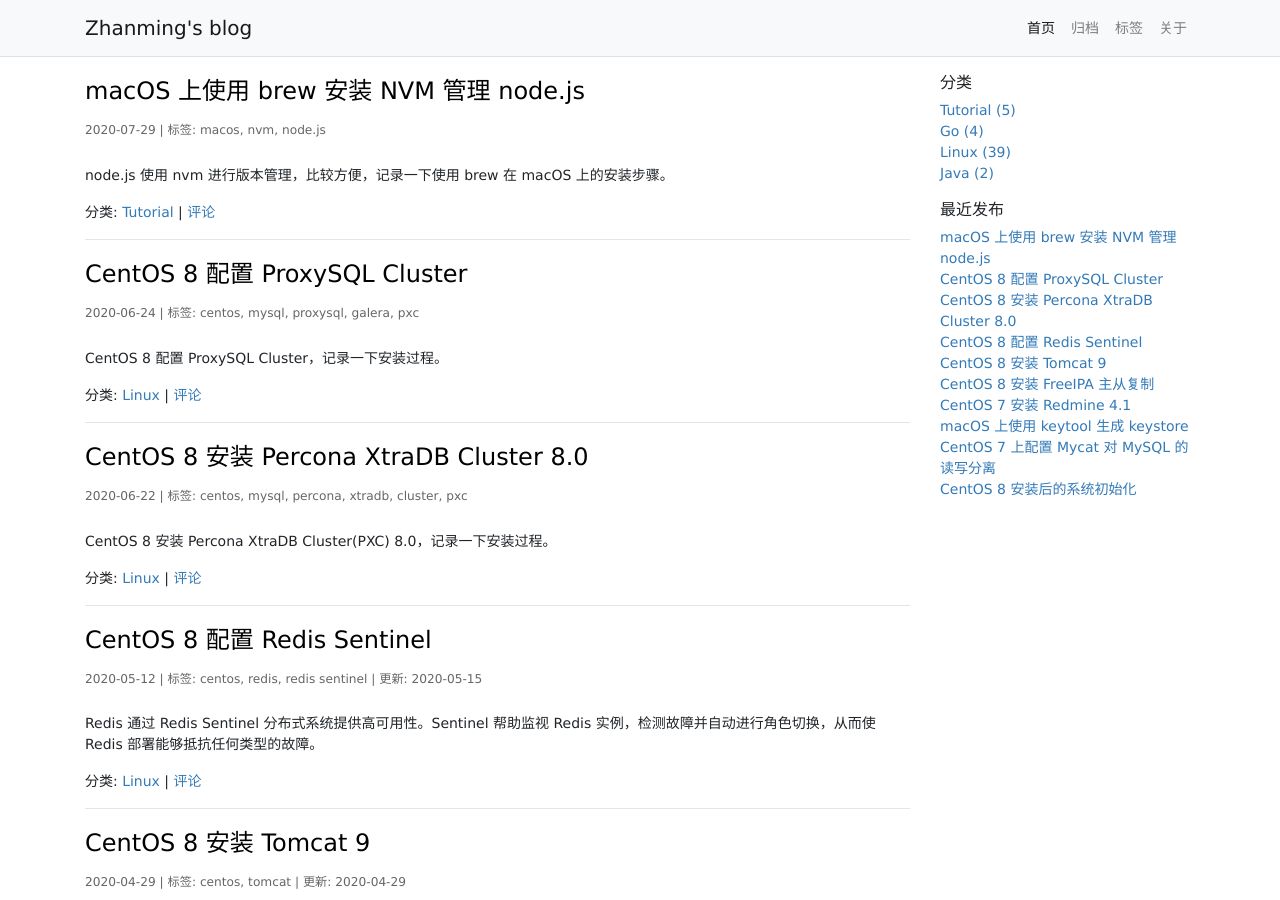
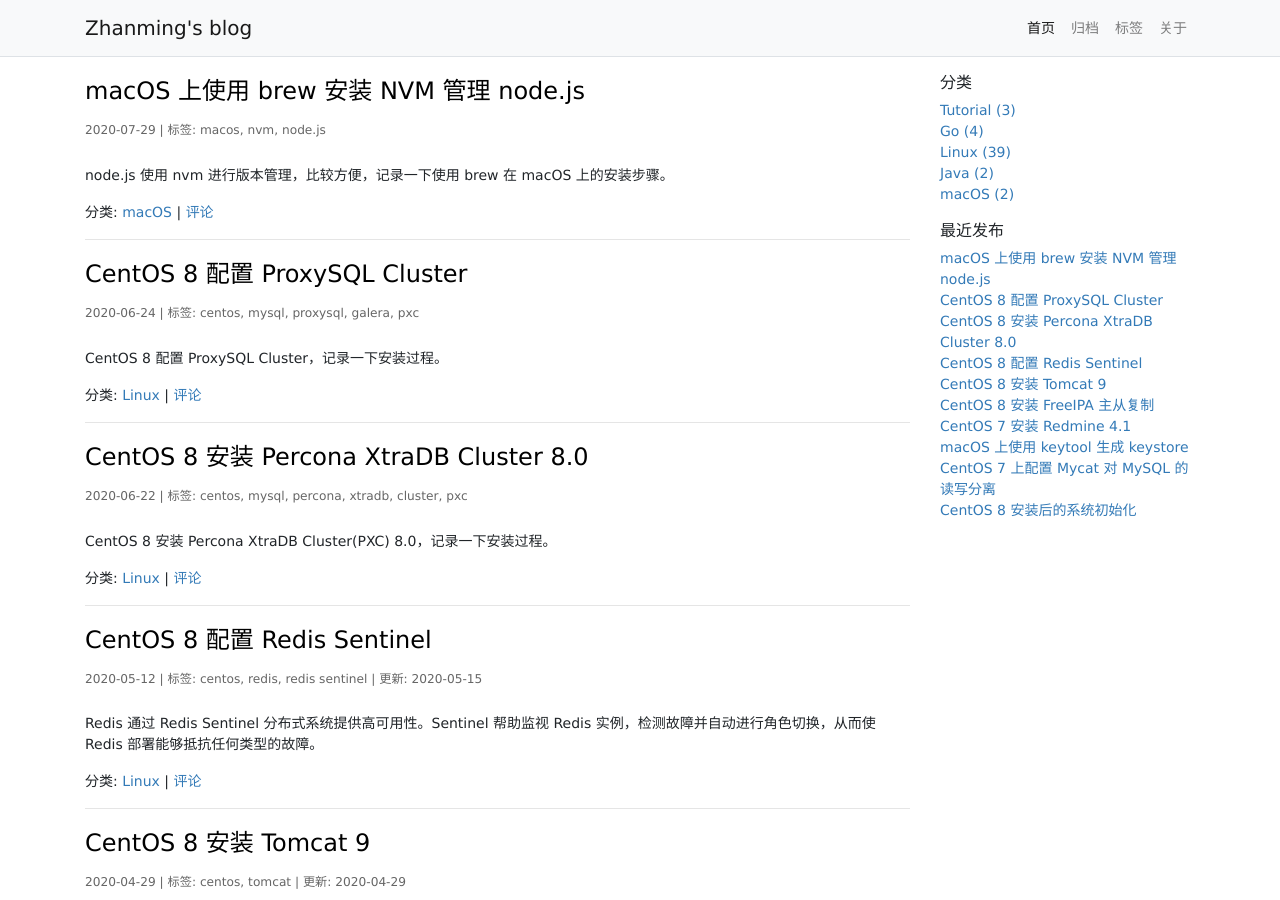
Before and after one commit to zhanming/zhanming.github.com, a Jekyll site: the page built from index.html, in a window 1280 px wide and 900 px high. Built offline with Jekyll 4.4.1, drawn with Linux system fonts in a browser that asks for light colours; the list of posts is cut into pages by our own code.

Commit message:
change category.

```diff
--- a/_posts/2020-03-17-how-to-use-keytool-on-macos.markdown
+++ b/_posts/2020-03-17-how-to-use-keytool-on-macos.markdown
@@ -1,7 +1,7 @@
 ---
 layout: post
 title: macOS 上使用 keytool 生成 keystore
-categories: [Tutorial]
+categories: [macOS]
 tags: [macos, keytool, keystore]
 summary: keytool 是 Java 自带的用于密钥和证书的管理工具，Java 开发阶段中经常用到，本例介绍常用的几个命令的例子。
 ---
--- a/_posts/2020-07-29-how-to-install-node-using-nvm-on-macos-with-brew.md
+++ b/_posts/2020-07-29-how-to-install-node-using-nvm-on-macos-with-brew.md
@@ -1,7 +1,7 @@
 ---
 layout: post
 title: macOS 上使用 brew 安装 NVM 管理 node.js
-categories: [Tutorial]
+categories: [macOS]
 tags: [macos, nvm, node.js]
 summary: node.js 使用 nvm 进行版本管理，比较方便，记录一下使用 brew 在 macOS 上的安装步骤。
 ---
```
